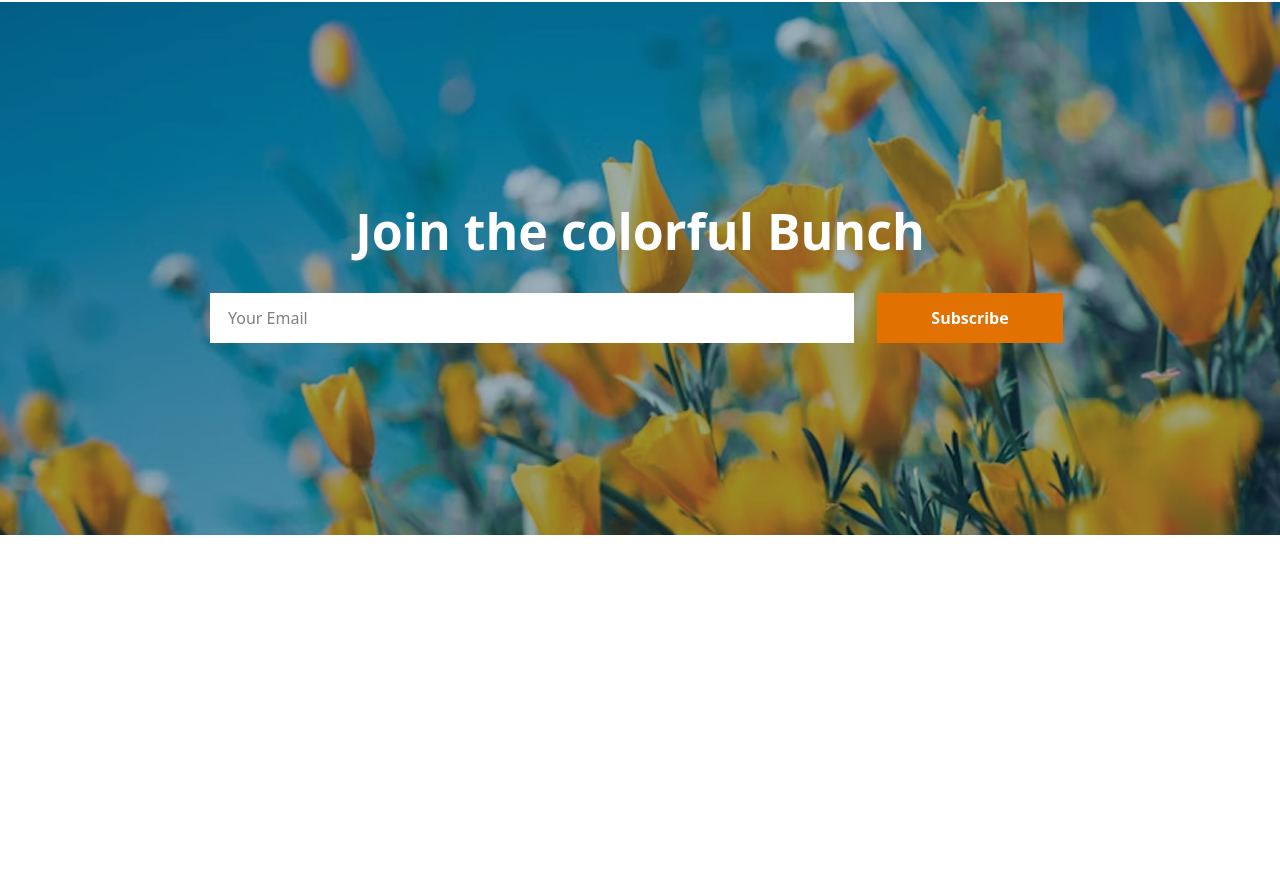
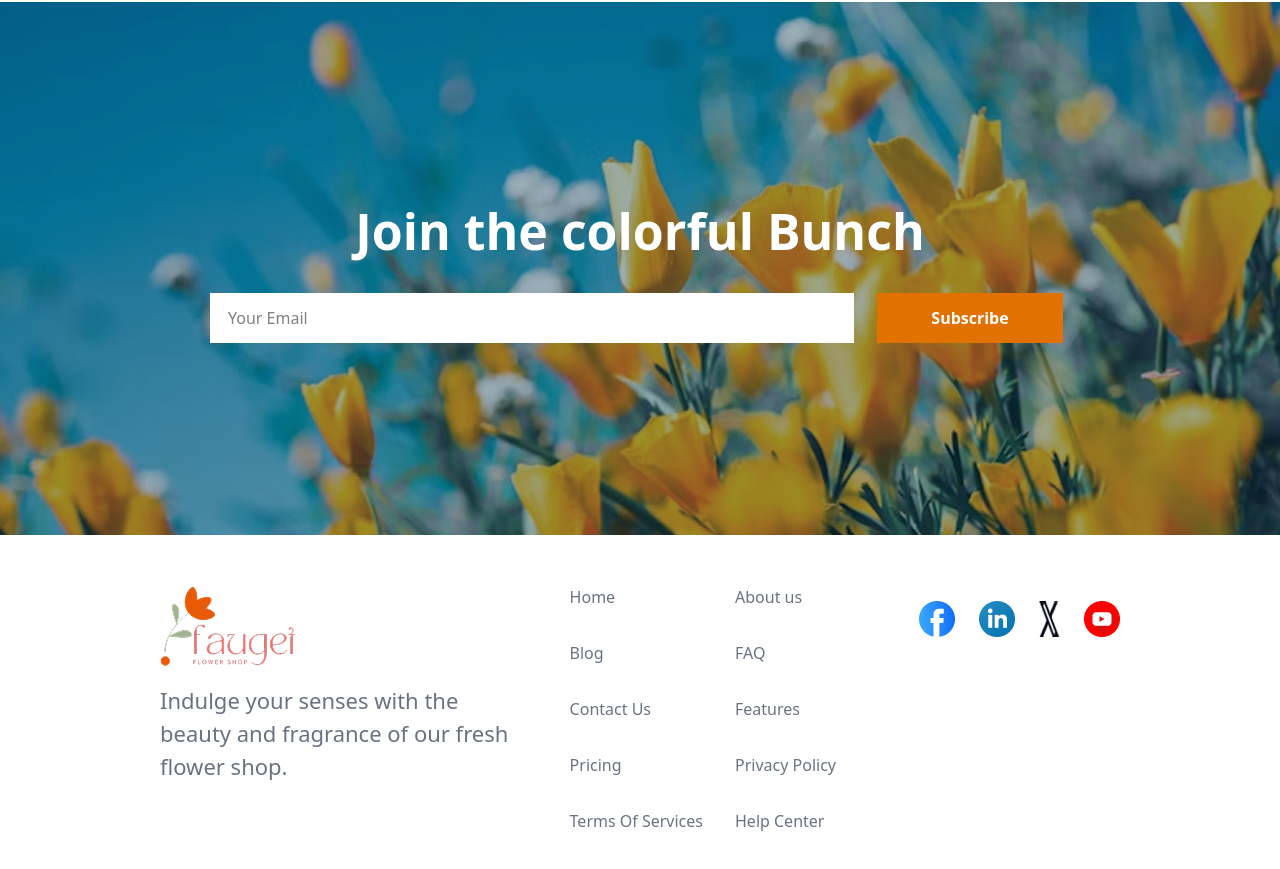
Before and after one commit to Riyan-khalashi/my-second-assignment, a plain HTML site: page index.html in a window 1280 px wide. Shown: the part 3063-3932 px from the top of the page. Before the commit the page ends 3598 px from the top, so only its background shows below. Drawn offline with nearby package versions, Linux system fonts and the light colour scheme.

Commit message:
my fourth commit

```diff
--- a/index.html
+++ b/index.html
@@ -166,7 +166,37 @@
         </div>
     </section>
 </main>
+<footer>
+    <section class="flex flex-col lg:flex-row justify-between items-start max-w-[1440px] px-4 sm:px-6 lg:px-[160px] mx-auto mb-[50px] mt-[50px] text-left gap-6">
 
+        <div class="flex flex-col  lg:items-start gap-4 mb-[20px]">
+            <img src="assets/logo.png" alt="">
+            <p class="text-[18px] sm:text-[22px] text-gray-500 w-full sm:w-[359px] sm:h-[48px]">
+                Indulge your senses with the <br> beauty and fragrance of our fresh <br> flower shop.
+            </p>
+        </div>
+        <div>
+            <ul class="text-gray-500 font-normal space-y-4 sm:space-y-0 lg:grid lg:grid-cols-2  gap-[32px]">
+                <li><a href="">Home</a></li>
+                <li><a href="">About us</a></li>
+                <li><a href="">Blog</a></li>
+                <li><a href="">FAQ</a></li>
+                <li><a href="">Contact Us</a></li>
+                <li><a href="">Features</a></li>
+                <li><a href="">Pricing</a></li>
+                <li><a href="">Privacy Policy</a></li>
+                <li><a href="">Terms Of Services</a></li>
+                <li><a href="">Help Center</a></li>
+            </ul>
+        </div>
+        <div class="flex  lg:justify-start mt-4 mb-4 gap-[24px]">
+            <img src="assets/icon-facebook.png" alt="">
+            <img src="assets/icon-linkedin.png" alt="">
+            <img src="assets/icon-twitter.png" alt="">
+            <img src="assets/icon-youtube.png" alt="">
+        </div>
+    </section>
+</footer>
 </body>
 
 </html>
```
